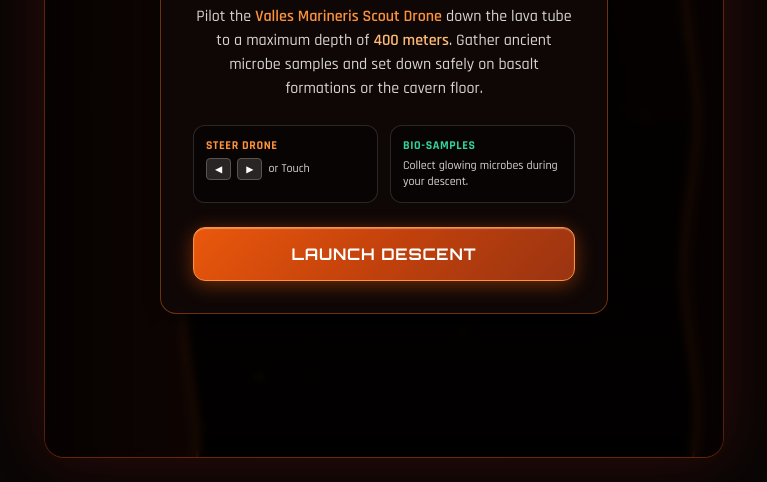
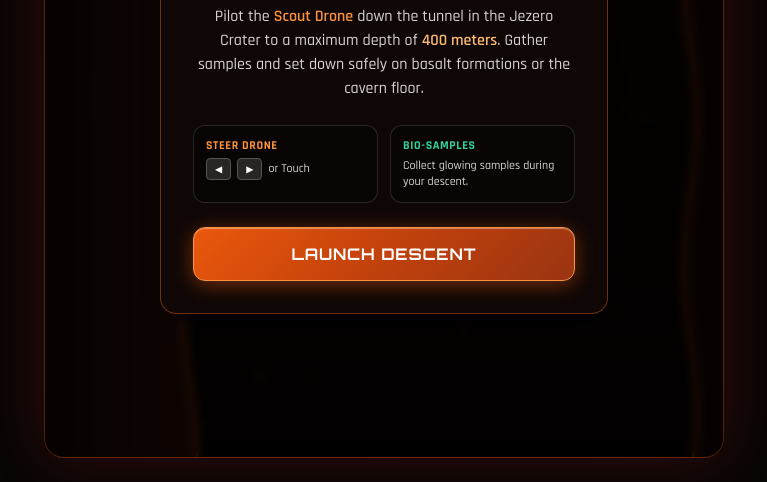
Before and after one commit to mantismarsmission/game, a plain HTML site: page marsminigame.html in a window 1280 px wide. Shown: the part 318-800 px from the top of the page, without its empty margins (256-1023 px from the left). Drawn offline with nearby package versions, Linux system fonts and the light colour scheme.

Commit message:
Update marsminigame.html
updated minigame text

```diff
--- a/marsminigame.html
+++ b/marsminigame.html
@@ -174,7 +174,7 @@
                     SUBSURFACE DESCENT
                 </h1>
                 <p class="text-stone-300 text-sm sm:text-base leading-relaxed mb-6">
-                    Pilot the <span class="text-orange-400 font-semibold">Valles Marineris Scout Drone</span> down the lava tube to a maximum depth of <span class="text-orange-300 font-semibold">400 meters</span>. Gather ancient microbe samples and set down safely on basalt formations or the cavern floor.
+                    Pilot the <span class="text-orange-400 font-semibold">Scout Drone</span> down the tunnel in the Jezero Crater to a maximum depth of <span class="text-orange-300 font-semibold">400 meters</span>. Gather samples and set down safely on basalt formations or the cavern floor.
                 </p>
 
                 <!-- Controls Guide -->
@@ -190,7 +190,7 @@
                     <div class="bg-black/40 border border-stone-700/60 rounded-xl p-3">
                         <div class="text-xs uppercase tracking-wider text-emerald-400 font-bold mb-1">Bio-Samples</div>
                         <div class="text-xs text-stone-300">
-                            Collect glowing microbes during your descent.
+                            Collect glowing samples during your descent.
                         </div>
                     </div>
                 </div>
@@ -213,7 +213,7 @@
                     The reconnaissance drone has safely touched down and transmitted its subsurface expedition data to Mars Base Command. This descent mission can only be flown once per session.
                 </p>
                 <div class="w-full py-3 px-4 rounded-xl bg-stone-900/90 border border-stone-700/80 font-orbitron text-xs tracking-widest uppercase text-stone-400">
-                    Mission Status: Complete
+                    Recon Status: Complete
                 </div>
             </div>
         </div>
```
